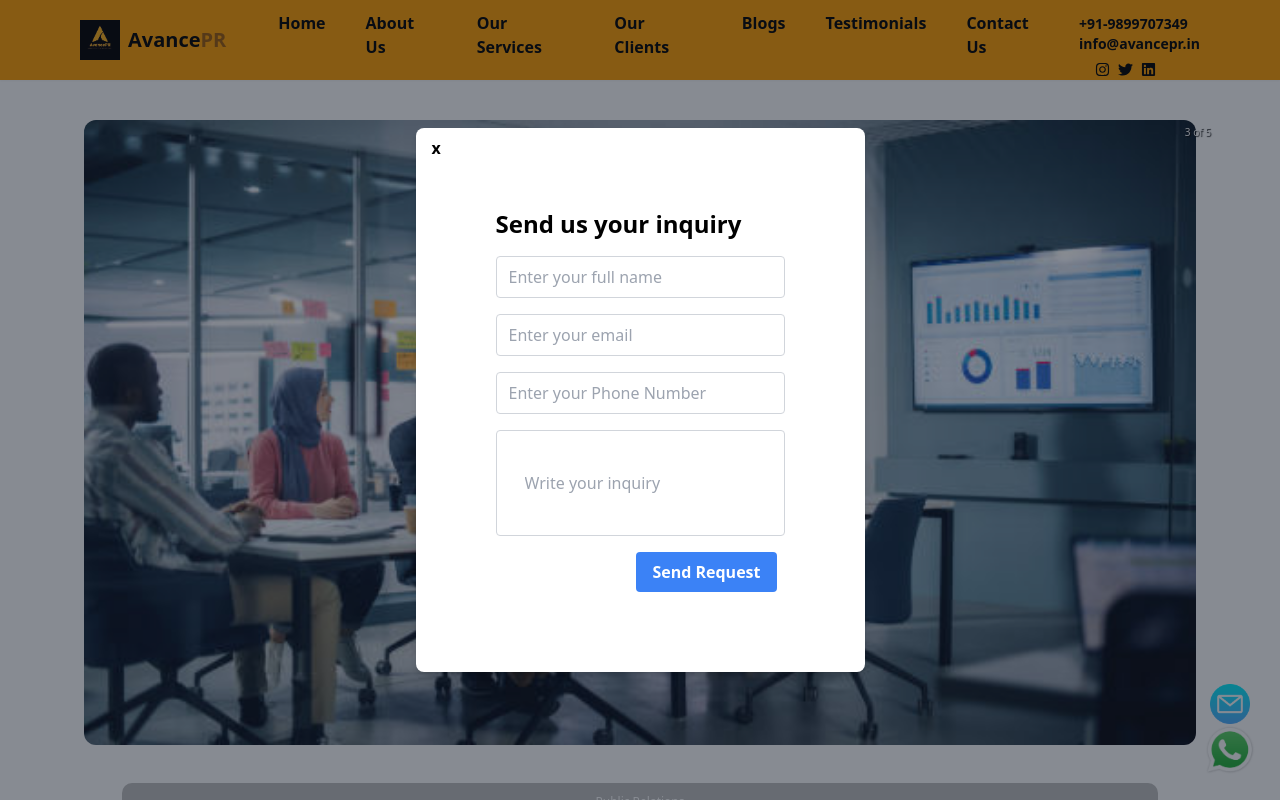
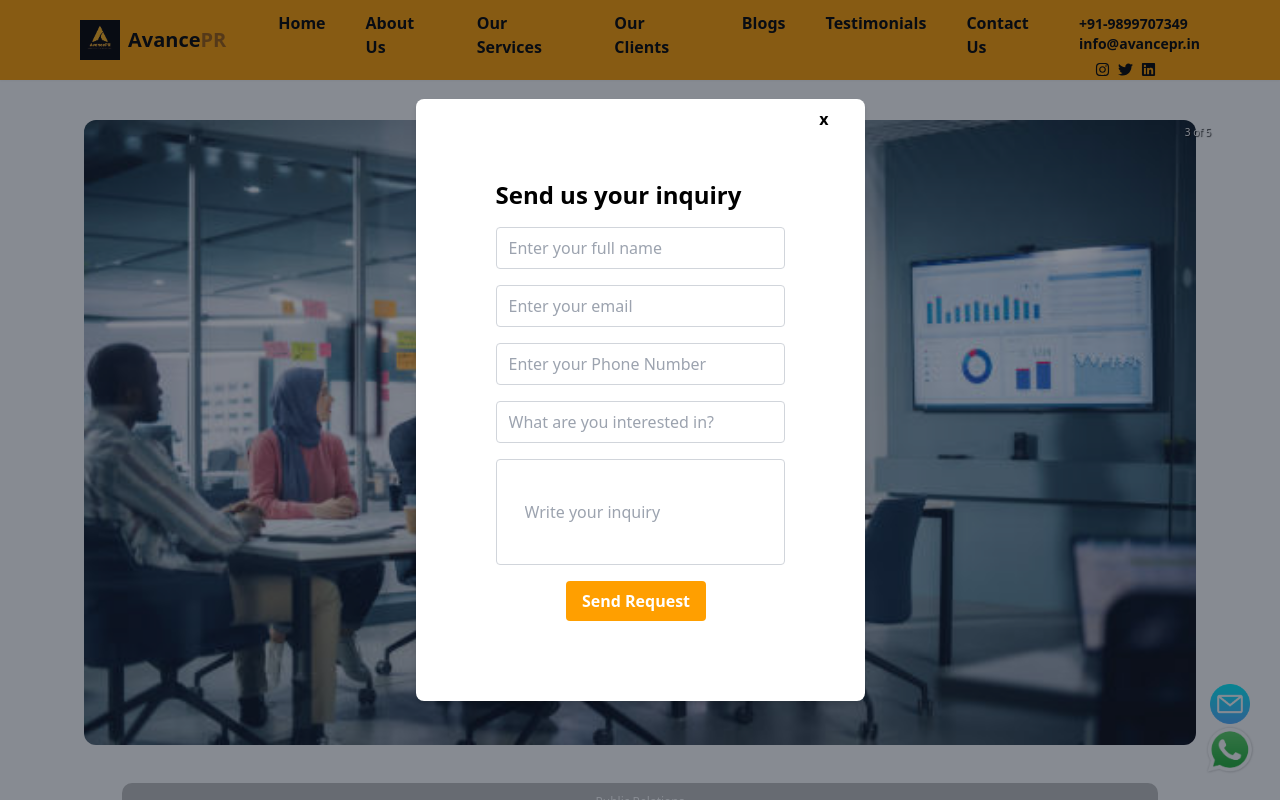
Before and after one commit to uplifters-project/avancepr, a Next.js app: page / in a window 1280 px wide. Shown: the top 800 px of the page. Built offline with nearby package versions, Linux system fonts and the light colour scheme.

Commit message:
Fixed pop up as per the suggestion

```diff
--- a/package.json
+++ b/package.json
@@ -10,6 +10,7 @@
   },
   "dependencies": {
     "@headlessui/react": "^1.7.14",
+    "@nextui-org/react": "^1.0.0-beta.13",
     "autoprefixer": "10.4.14",
     "next": "13.3.0",
     "postcss": "8.4.23",
--- a/src/components/Popup.js
+++ b/src/components/Popup.js
@@ -33,7 +33,7 @@ const Popup = ({ setShow }) => {
     <div className="fixed inset-0 flex items-center justify-center bg-gray-900 bg-opacity-50 z-50">
       <div className="bg-white p-20 rounded-lg shadow-md">
         <div className="relative">
-          <div className="absolute -top-20 -left-16 mr-5 pt-2 font-bold cursor-pointer" onClick={handleClose}>
+          <div className="absolute -top-20 -right-16 mr-5 pt-2 font-bold cursor-pointer" onClick={handleClose}>
             x
           </div>
         </div>
@@ -70,6 +70,17 @@ const Popup = ({ setShow }) => {
             />
           </div>
 
+          <div className="mb-4">
+            <input
+              type="email"
+              value={phone}
+              onChange={(e) => setPhone(e.target.value)}
+              className="w-full border border-gray-300 rounded py-2 px-3"
+              placeholder="What are you interested in?"
+              required
+            />
+          </div>
+
 
           <div className="mb-4">
             <input
@@ -81,10 +92,10 @@ const Popup = ({ setShow }) => {
               required
             />
           </div>
-          <div className="flex justify-end">
+          <div className="flex justify-center">
             <button
               type="submit"
-              className="bg-blue-500 hover:bg-blue-600 text-white font-semibold py-2 px-4 rounded mr-2"
+              className="bg-[#FF9F00] hover:bg-yellow-700 text-white font-semibold py-2 px-4 rounded mr-2"
             >
               Send Request
             </button>
```
Also changed, not shown: 1 other file (tests, documents, lock files or other folders).
